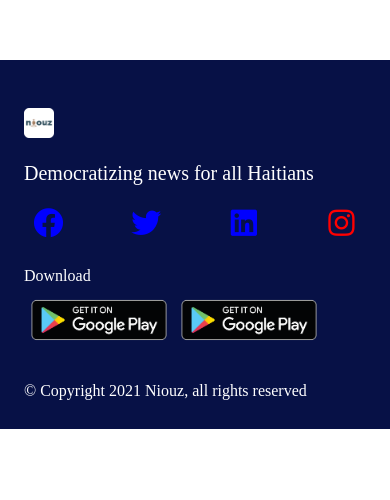
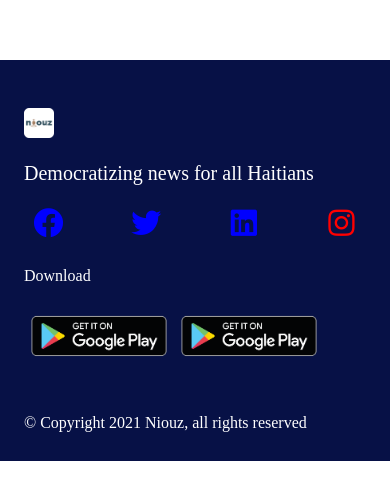
Before and after one commit to Niouz/testinglandingpage, a Next.js app: page / in a window 390 px wide. Shown: the part 330-830 px from the top of the page. Built offline with nearby package versions, Linux system fonts and the light colour scheme.

Commit message:
Add files via upload

```diff
--- a/styles/Footer.module.css
+++ b/styles/Footer.module.css
@@ -56,7 +56,7 @@
     }
 
     .download div {
-        margin: -3.5rem 0rem;
+        margin: -2.5rem 0rem;
         display: flex;
     }
 
```
